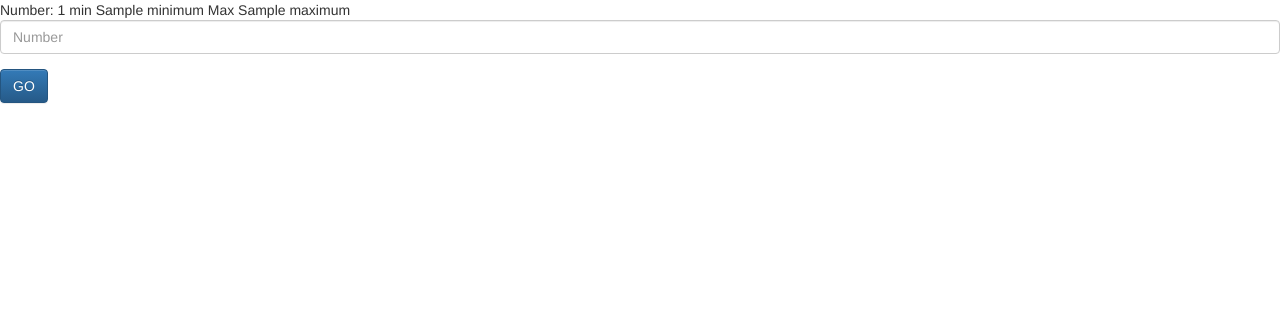
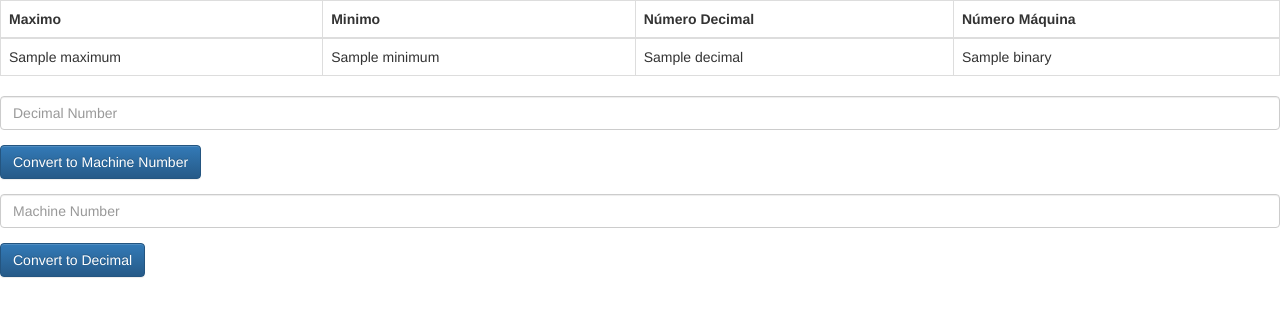
Before and after one commit to mnl359/analisis-numerico, a Flask app: template Tareas/Tarea3/templates/machine.html in a window 1280 px wide. Shown: the top 317 px of the page. Run offline with Flask 2, Linux system fonts and the light colour scheme; the template is opened without the code that fills it: most values are stand-ins (such as "Sample title", 1, 10 or a date in 2020); some libraries are stand-ins or nearby versions.

Commit message:
Front nuevos metodos

```diff
--- a/Tareas/Tarea3/main.py
+++ b/Tareas/Tarea3/main.py
@@ -31,7 +31,7 @@ def machine():
         maquina = Machine(int(mantissa), int(exponent))
         maximum = maquina.biggest()
         minimum = maquina.lowest()
-        resp = make_response(render_template('machine.html', maximum=maximum, minimum=minimum, number=0))
+        resp = make_response(render_template('machine.html', maximum=maximum, minimum=minimum, binary=0))
         resp.set_cookie('exponent', value=exponent, max_age=90)
         resp.set_cookie('mantissa', value=mantissa, max_age=90)
 
@@ -48,11 +48,19 @@ def number():
     maximum = machine.biggest()
     minimum = machine.lowest()
     binary = machine.machineNumber(number)
-    return render_template('machine.html', maximum=maximum, minimum=minimum, number=binary)
+    return render_template('machine.html', maximum=maximum, minimum=minimum, binary=binary, decimal=number)\
 
-
-
+@app.route('/binary', methods=['POST'])
+def binary():
+    binary = request.form['binary']
+    exponent = request.cookies.get('exponent')
+    mantissa = request.cookies.get('mantissa')
+    machine = Machine(int(mantissa), int(exponent))
+    maximum = machine.biggest()
+    minimum = machine.lowest()
+    decimal = machine.decimalNumber(binary)
+    return render_template('machine.html', maximum=maximum, minimum=minimum, binary=binary, decimal=decimal)
 
 
 if __name__ == "__main__":
-    app.run(host='localhost', debug=True)
+    app.run(host='0.0.0.0', debug=True)
--- a/Tareas/Tarea3/templates/machine.html
+++ b/Tareas/Tarea3/templates/machine.html
@@ -13,15 +13,41 @@
     </style>
 </head>
 <body>
-Number: {{number}}
-min {{minimum}}
-Max {{maximum}}
+<table class="table table-bordered">
+  <thead>
+    <tr>
+      <th scope="col">Maximo</th>
+      <th scope="col">Minimo</th>
+      <th scope="col">Número Decimal</th>
+      <th scope="col">Número Máquina</th>
+    </tr>
+  </thead>
+  <tbody>
+    <tr>
+      <td>{{maximum}}</td>
+      <td>{{minimum}}</td>
+      <td>{{decimal}}</td>
+      <td>{{binary}}</td>
+    </tr>
+
+  </tbody>
+</table>
+
 <form action="/number" method="POST">
     <div class="form-group">
-        <input class="form-control" type="number" name="number" placeholder="Number">
+        <input class="form-control" type="number" name="number" placeholder="Decimal Number">
     </div>
     <div class="form-group">
-        <button type="submit" class="btn btn-primary">GO</button>
+        <button type="submit" class="btn btn-primary">Convert to Machine Number</button>
+    </div>
+</form>
+
+<form action="/binary" method="POST">
+    <div class="form-group">
+        <input class="form-control" type="number" name="binary" placeholder="Machine Number">
+    </div>
+    <div class="form-group">
+        <button type="submit" class="btn btn-primary">Convert to Decimal</button>
     </div>
 </form>
 </body>
```
Also changed, not shown: Tareas/Tarea3/machine.py (+0 -10 lines), 1 other file.
